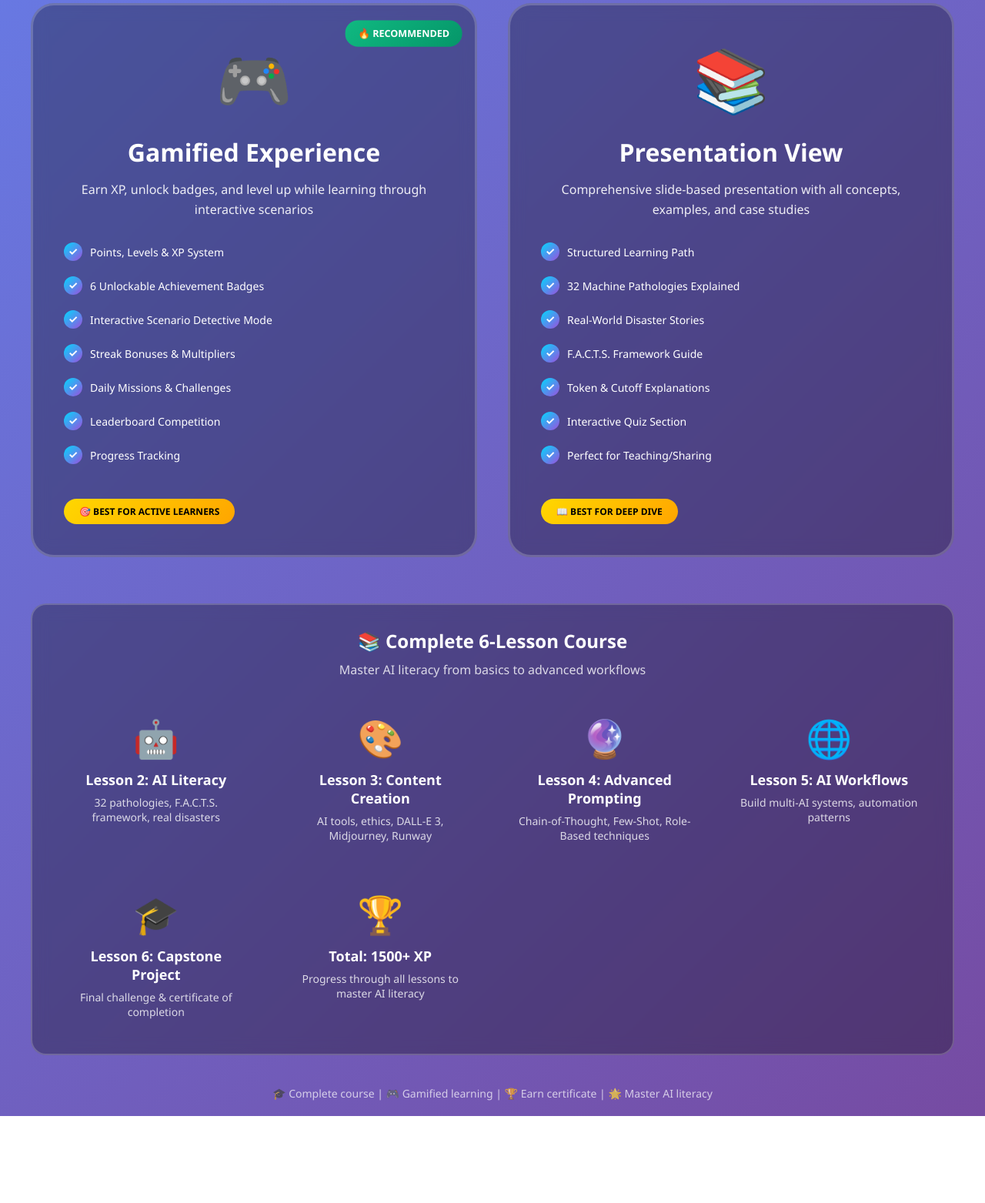
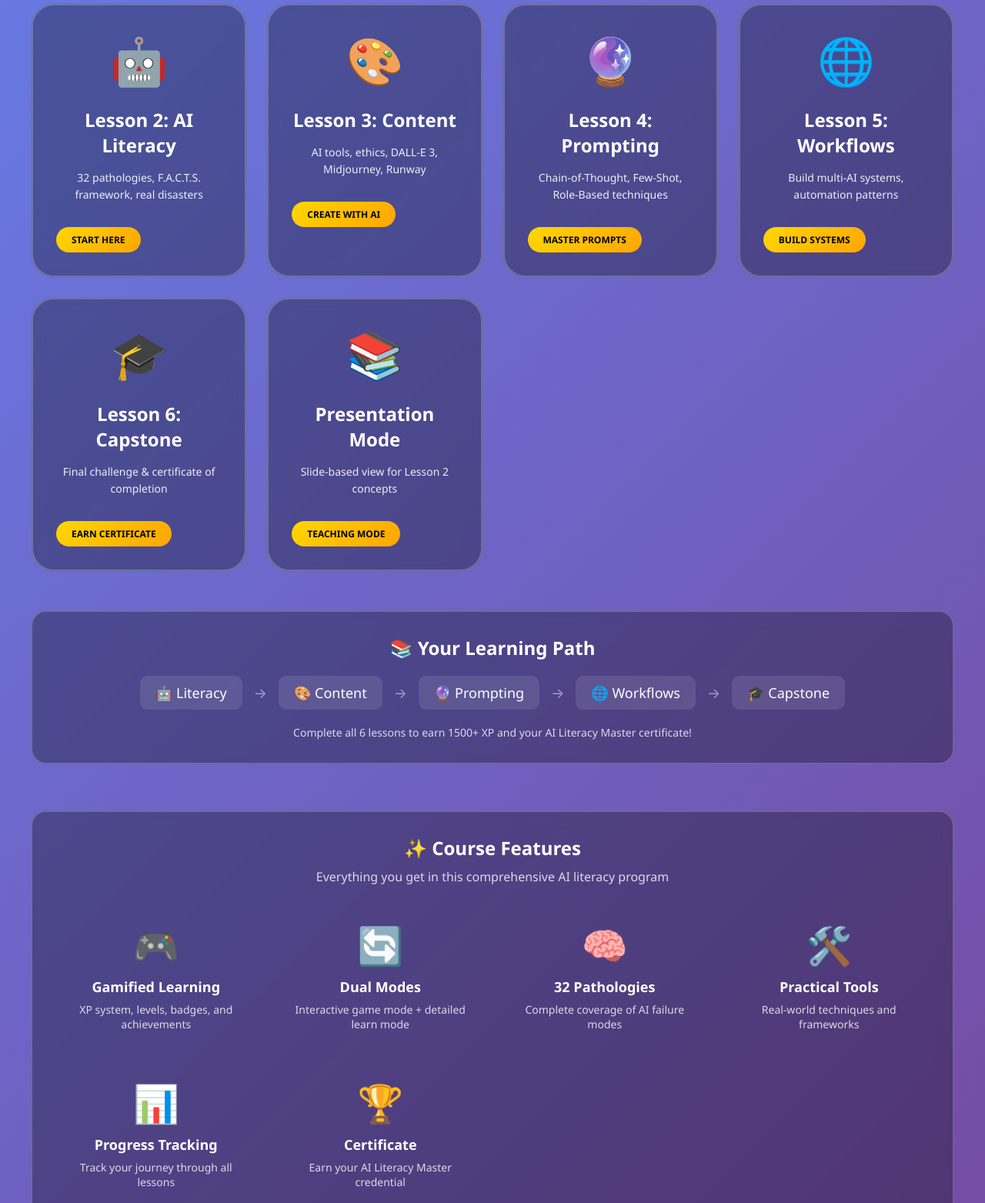
Before and after one commit to unnamedmistress/AiLiteracyBiases, a plain HTML site: page index.html in a window 1280 px wide. Shown: the part 335-1898 px from the top of the page at 77% size. Before the commit the page ends 1785 px from the top, so only its background shows below. Drawn offline with Linux system fonts and the light colour scheme.

Commit message:
Integrate all lessons into unified landing page with learning path visualization

```diff
--- a/index.html
+++ b/index.html
@@ -277,86 +277,120 @@
             <p class="tagline">Learn to identify hallucinations, bias, and AI pathologies</p>
         </div>
 
-        <div class="choice-container">
-            <!-- Gamified Experience -->
-            <div class="choice-card" onclick="window.location.href='game.html'">
-                <div class="recommended">🔥 Recommended</div>
-                <div class="choice-icon">🎮</div>
-                <div class="choice-title">Gamified Experience</div>
-                <div class="choice-description">
-                    Earn XP, unlock badges, and level up while learning through interactive scenarios
+        <!-- Course Navigation Grid -->
+        <div style="display: grid; grid-template-columns: repeat(auto-fit, minmax(280px, 1fr)); gap: 25px; margin-bottom: 50px;">
+            <div class="choice-card" onclick="window.location.href='game.html'" style="padding: 30px;">
+                <div class="choice-icon" style="font-size: 60px;">🤖</div>
+                <div class="choice-title" style="font-size: 24px;">Lesson 2: AI Literacy</div>
+                <div class="choice-description" style="font-size: 14px;">
+                    32 pathologies, F.A.C.T.S. framework, real disasters
                 </div>
-                <ul class="features-list">
-                    <li>Points, Levels & XP System</li>
-                    <li>6 Unlockable Achievement Badges</li>
-                    <li>Interactive Scenario Detective Mode</li>
-                    <li>Streak Bonuses & Multipliers</li>
-                    <li>Daily Missions & Challenges</li>
-                    <li>Leaderboard Competition</li>
-                    <li>Progress Tracking</li>
-                </ul>
-                <div class="choice-badge">🎯 Best for Active Learners</div>
+                <div class="choice-badge" style="margin-top: 10px;">Start Here</div>
             </div>
 
-            <!-- Presentation View -->
-            <div class="choice-card" onclick="window.location.href='presentation.html'">
-                <div class="choice-icon">📚</div>
-                <div class="choice-title">Presentation View</div>
-                <div class="choice-description">
-                    Comprehensive slide-based presentation with all concepts, examples, and case studies
+            <div class="choice-card" onclick="window.location.href='lesson3-content-creation.html'" style="padding: 30px;">
+                <div class="choice-icon" style="font-size: 60px;">🎨</div>
+                <div class="choice-title" style="font-size: 24px;">Lesson 3: Content</div>
+                <div class="choice-description" style="font-size: 14px;">
+                    AI tools, ethics, DALL-E 3, Midjourney, Runway
                 </div>
-                <ul class="features-list">
-                    <li>Structured Learning Path</li>
-                    <li>32 Machine Pathologies Explained</li>
-                    <li>Real-World Disaster Stories</li>
-                    <li>F.A.C.T.S. Framework Guide</li>
-                    <li>Token & Cutoff Explanations</li>
-                    <li>Interactive Quiz Section</li>
-                    <li>Perfect for Teaching/Sharing</li>
-                </ul>
-                <div class="choice-badge">📖 Best for Deep Dive</div>
+                <div class="choice-badge" style="margin-top: 10px;">Create with AI</div>
+            </div>
+
+            <div class="choice-card" onclick="window.location.href='lesson4-advanced-prompting.html'" style="padding: 30px;">
+                <div class="choice-icon" style="font-size: 60px;">🔮</div>
+                <div class="choice-title" style="font-size: 24px;">Lesson 4: Prompting</div>
+                <div class="choice-description" style="font-size: 14px;">
+                    Chain-of-Thought, Few-Shot, Role-Based techniques
+                </div>
+                <div class="choice-badge" style="margin-top: 10px;">Master Prompts</div>
+            </div>
+
+            <div class="choice-card" onclick="window.location.href='lesson5-ai-workflows.html'" style="padding: 30px;">
+                <div class="choice-icon" style="font-size: 60px;">🌐</div>
+                <div class="choice-title" style="font-size: 24px;">Lesson 5: Workflows</div>
+                <div class="choice-description" style="font-size: 14px;">
+                    Build multi-AI systems, automation patterns
+                </div>
+                <div class="choice-badge" style="margin-top: 10px;">Build Systems</div>
+            </div>
+
+            <div class="choice-card" onclick="window.location.href='lesson6-capstone.html'" style="padding: 30px;">
+                <div class="choice-icon" style="font-size: 60px;">🎓</div>
+                <div class="choice-title" style="font-size: 24px;">Lesson 6: Capstone</div>
+                <div class="choice-description" style="font-size: 14px;">
+                    Final challenge & certificate of completion
+                </div>
+                <div class="choice-badge" style="margin-top: 10px;">Earn Certificate</div>
+            </div>
+
+            <div class="choice-card" onclick="window.location.href='presentation.html'" style="padding: 30px;">
+                <div class="choice-icon" style="font-size: 60px;">📚</div>
+                <div class="choice-title" style="font-size: 24px;">Presentation Mode</div>
+                <div class="choice-description" style="font-size: 14px;">
+                    Slide-based view for Lesson 2 concepts
+                </div>
+                <div class="choice-badge" style="margin-top: 10px;">Teaching Mode</div>
             </div>
         </div>
 
+        <!-- Learning Path Visualization -->
+        <div style="background: rgba(0,0,0,0.3); backdrop-filter: blur(10px); border-radius: 20px; padding: 30px; margin-bottom: 30px; border: 2px solid rgba(255,255,255,0.2);">
+            <h3 style="text-align: center; font-size: 24px; margin-bottom: 20px;">📚 Your Learning Path</h3>
+            <div style="display: flex; align-items: center; justify-content: center; flex-wrap: wrap; gap: 15px; font-size: 18px;">
+                <span style="background: rgba(255,255,255,0.1); padding: 10px 20px; border-radius: 10px;">🤖 Literacy</span>
+                <span style="opacity: 0.5;">→</span>
+                <span style="background: rgba(255,255,255,0.1); padding: 10px 20px; border-radius: 10px;">🎨 Content</span>
+                <span style="opacity: 0.5;">→</span>
+                <span style="background: rgba(255,255,255,0.1); padding: 10px 20px; border-radius: 10px;">🔮 Prompting</span>
+                <span style="opacity: 0.5;">→</span>
+                <span style="background: rgba(255,255,255,0.1); padding: 10px 20px; border-radius: 10px;">🌐 Workflows</span>
+                <span style="opacity: 0.5;">→</span>
+                <span style="background: rgba(255,255,255,0.1); padding: 10px 20px; border-radius: 10px;">🎓 Capstone</span>
+            </div>
+            <p style="text-align: center; margin-top: 20px; opacity: 0.8; font-size: 14px;">Complete all 6 lessons to earn 1500+ XP and your AI Literacy Master certificate!</p>
+        </div>
+
+        <!-- Course Features -->
         <div class="info-section">
-            <h2 style="text-align: center; margin-bottom: 10px;">📚 Complete 6-Lesson Course</h2>
-            <p style="text-align: center; opacity: 0.8; margin-bottom: 30px;">Master AI literacy from basics to advanced workflows</p>
+            <h2 style="text-align: center; margin-bottom: 10px;">✨ Course Features</h2>
+            <p style="text-align: center; opacity: 0.8; margin-bottom: 30px;">Everything you get in this comprehensive AI literacy program</p>
 
             <div class="info-grid">
-                <div class="info-item" style="cursor: pointer;" onclick="window.location.href='game.html'">
-                    <div class="info-icon">🤖</div>
-                    <div class="info-title">Lesson 2: AI Literacy</div>
-                    <div class="info-desc">32 pathologies, F.A.C.T.S. framework, real disasters</div>
+                <div class="info-item">
+                    <div class="info-icon">🎮</div>
+                    <div class="info-title">Gamified Learning</div>
+                    <div class="info-desc">XP system, levels, badges, and achievements</div>
                 </div>
 
-                <div class="info-item" style="cursor: pointer;" onclick="window.location.href='lesson3-content-creation.html'">
-                    <div class="info-icon">🎨</div>
-                    <div class="info-title">Lesson 3: Content Creation</div>
-                    <div class="info-desc">AI tools, ethics, DALL-E 3, Midjourney, Runway</div>
+                <div class="info-item">
+                    <div class="info-icon">🔄</div>
+                    <div class="info-title">Dual Modes</div>
+                    <div class="info-desc">Interactive game mode + detailed learn mode</div>
                 </div>
 
-                <div class="info-item" style="cursor: pointer;" onclick="window.location.href='lesson4-advanced-prompting.html'">
-                    <div class="info-icon">🔮</div>
-                    <div class="info-title">Lesson 4: Advanced Prompting</div>
-                    <div class="info-desc">Chain-of-Thought, Few-Shot, Role-Based techniques</div>
+                <div class="info-item">
+                    <div class="info-icon">🧠</div>
+                    <div class="info-title">32 Pathologies</div>
+                    <div class="info-desc">Complete coverage of AI failure modes</div>
                 </div>
 
-                <div class="info-item" style="cursor: pointer;" onclick="window.location.href='lesson5-ai-workflows.html'">
-                    <div class="info-icon">🌐</div>
-                    <div class="info-title">Lesson 5: AI Workflows</div>
-                    <div class="info-desc">Build multi-AI systems, automation patterns</div>
+                <div class="info-item">
+                    <div class="info-icon">🛠️</div>
+                    <div class="info-title">Practical Tools</div>
+                    <div class="info-desc">Real-world techniques and frameworks</div>
                 </div>
 
-                <div class="info-item" style="cursor: pointer;" onclick="window.location.href='lesson6-capstone.html'">
-                    <div class="info-icon">🎓</div>
-                    <div class="info-title">Lesson 6: Capstone Project</div>
-                    <div class="info-desc">Final challenge & certificate of completion</div>
+                <div class="info-item">
+                    <div class="info-icon">📊</div>
+                    <div class="info-title">Progress Tracking</div>
+                    <div class="info-desc">Track your journey through all lessons</div>
                 </div>
 
                 <div class="info-item">
                     <div class="info-icon">🏆</div>
-                    <div class="info-title">Total: 1500+ XP</div>
-                    <div class="info-desc">Progress through all lessons to master AI literacy</div>
+                    <div class="info-title">Certificate</div>
+                    <div class="info-desc">Earn your AI Literacy Master credential</div>
                 </div>
             </div>
         </div>
```
